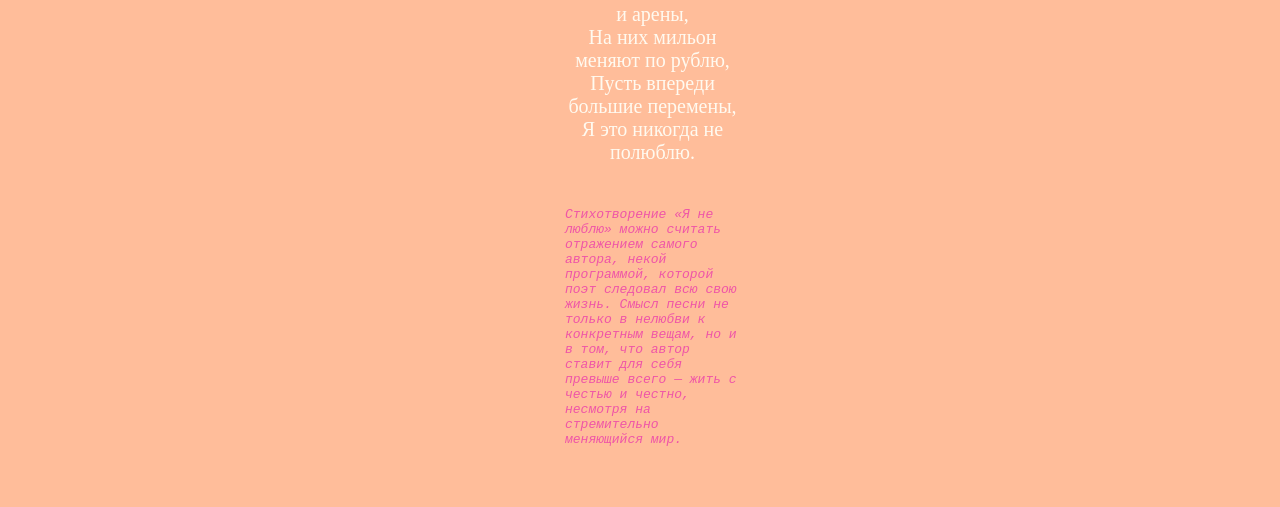
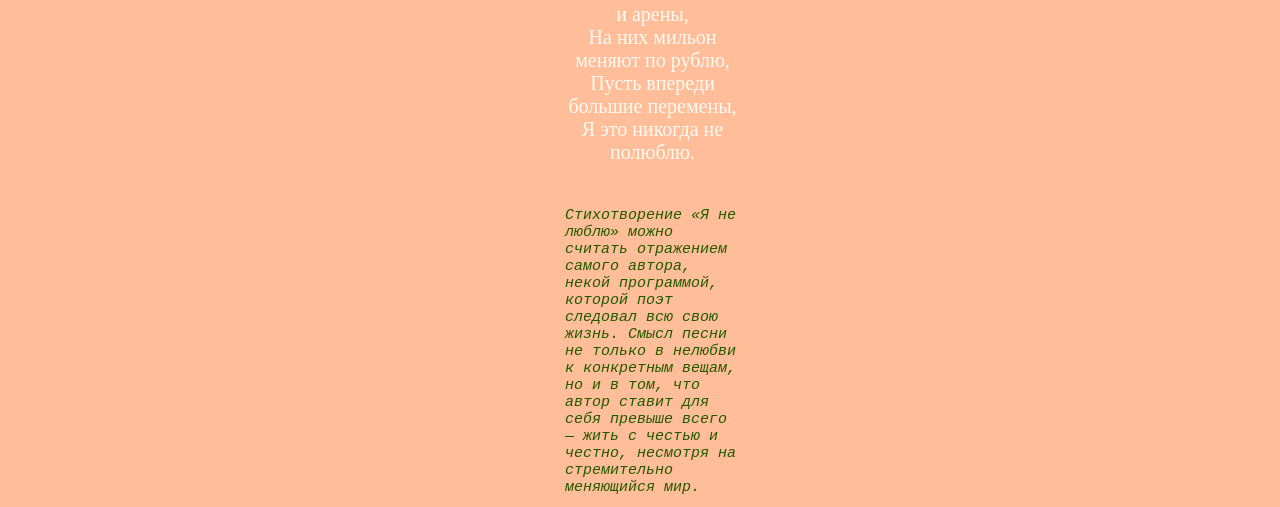
Before and after one commit to dashakonuh/11-1, a plain HTML site: page index.html in a window 1280 px wide. Shown: the part 1757-2264 px from the top of the page. Before the commit the page ends 2215 px from the top, so only its background shows below. Drawn offline with Linux system fonts and the light colour scheme.

Commit message:
Update index.html

```diff
--- a/index.html
+++ b/index.html
@@ -86,7 +86,7 @@ a:focus:after {
                 Пусть впереди большие перемены,<br>
                 Я это никогда не полюблю.<br><br>
                 </p>
-                <p STYLE="color:#EF55A7;font-family:monospace;font-style:oblique">Стихотворение «Я не люблю» можно считать отражением самого автора, некой программой, которой поэт следовал всю свою жизнь. Смысл песни не только в нелюбви к конкретным вещам, но и в том, что автор ставит для себя превыше всего — жить с честью и честно, несмотря на стремительно меняющийся мир.</p>
+                <p STYLE="color:#215900;font-family:monospace;font-style:oblique;font-size:15px;">Стихотворение «Я не люблю» можно считать отражением самого автора, некой программой, которой поэт следовал всю свою жизнь. Смысл песни не только в нелюбви к конкретным вещам, но и в том, что автор ставит для себя превыше всего — жить с честью и честно, несмотря на стремительно меняющийся мир.</p>
             </TD>
 
             <TD><img src="%D0%A6%D0%B2%D0%B5%D1%82%D1%8B3%20-%20%D0%BA%D0%BE%D0%BF%D0%B8%D1%8F.png"></TD>
```
